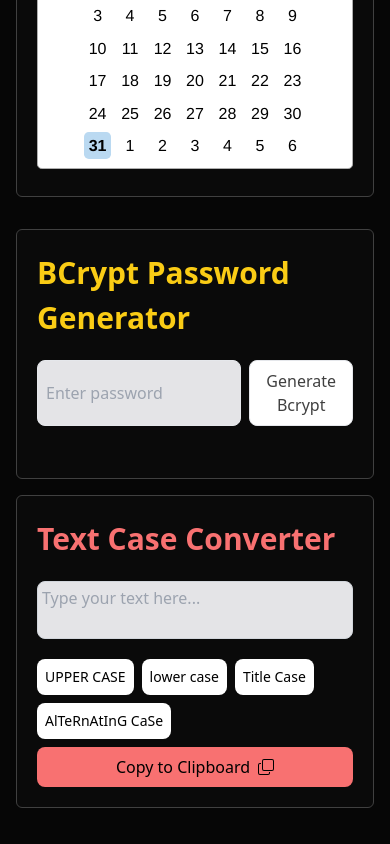
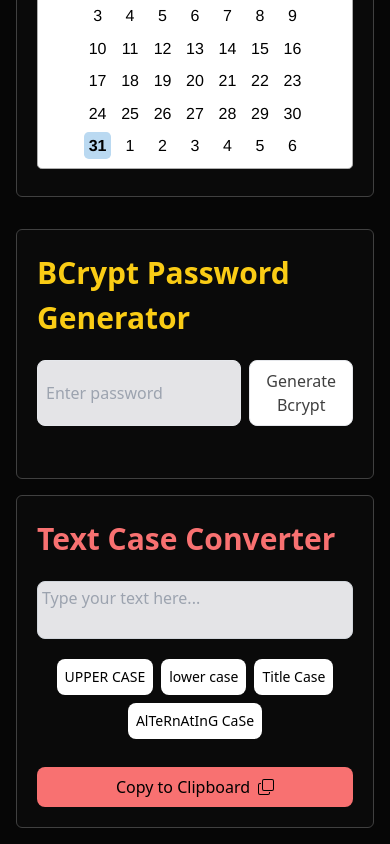
Before and after one commit to Cryobyte56/dev-tool-rect, a React (Vite) app: page / in a window 390 px wide. Shown: the part 1357-2201 px from the top of the page. Built offline with nearby package versions, Linux system fonts and the light colour scheme.

Commit message:
Fixed Mobile View.

```diff
--- a/src/components/TextCase.jsx
+++ b/src/components/TextCase.jsx
@@ -57,7 +57,7 @@
       ></textarea>
 
       {/* Buttons */}
-      <div className="buttons flex flex-wrap gap-2">
+      <div className="buttons flex flex-wrap gap-2 justify-center sm:justify-normal">
         <button
           onClick={() => handleConvert("upper")}
           className="bg-white text-black rounded-lg p-2 text-sm font-medium hover:bg-neutral-200"
@@ -84,7 +84,7 @@
         </button>
         <button
           onClick={handleCopy}
-          className="w-full sm:w-1/3 font-medium bg-red-400 text-black px-4 py-2 rounded-lg hover:bg-red-500 transition flex items-center justify-center gap-2"
+          className="w-full sm:w-1/3 font-medium bg-red-400 text-black px-4 py-2 rounded-lg hover:bg-red-500 transition flex items-center justify-center gap-2 mt-5 sm:mt-0"
         >
           Copy to Clipboard
           <svg
```
